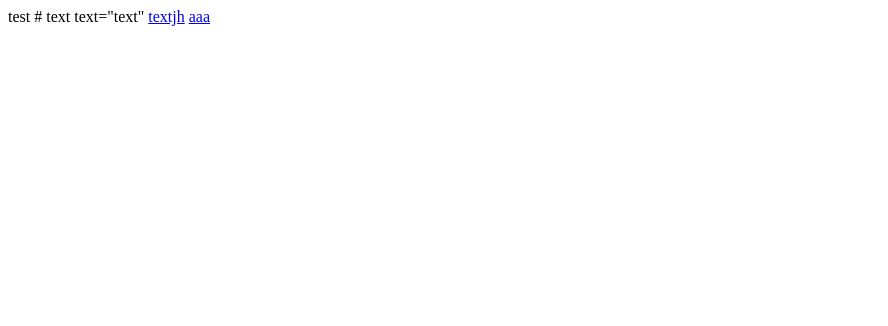
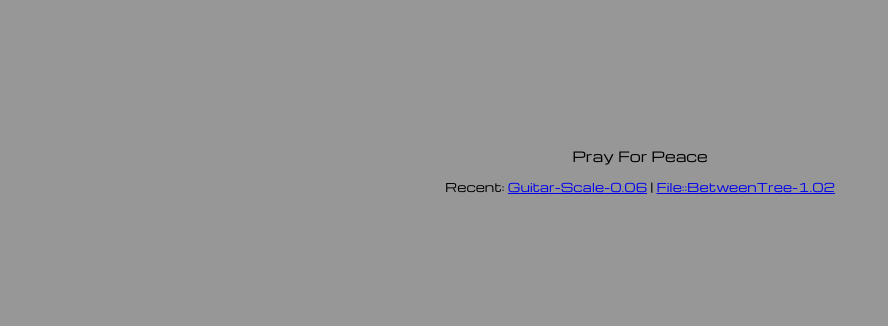
Before and after one commit to dsyrtm/dsyrtm.github.com, a plain HTML site: page index.html in a window 1280 px wide. Shown: the whole page, without its empty margins (0-888 px from the left). Drawn offline with nearby package versions, Linux system fonts and the light colour scheme; a web font is replaced by a local one.

Commit message:
Update index.html

```diff
--- a/index.html
+++ b/index.html
@@ -1,10 +1,107 @@
-test
-# text
-text="text"
-<a href="http://text">textjh</a>
-<a href="sss">aaa</a>
-<html>
 
+<!DOCTYPE HTML PUBLIC "-//W3C//DTD HTML 4.01 Transitional//EN" "http://www.w3.org/TR/html4/loose.dtd">
+<html lang="ja">
+<head>
+<meta http-equiv="Content-Type" content="text/html; charset=utf-8">
+<link href='http://fonts.googleapis.com/css?family=Michroma|Fredoka+One|Days+One|Fjalla+One|Homenaje' rel='stylesheet' type='text/css'>
+<script type="text/javascript" src="http://ajax.googleapis.com/ajax/libs/jquery/1.8.2/jquery.min.js"></script>
+<style>
+body {
+ font-family: 'Michroma' ,serif;
+ font-size: 12px;
+ background-color:#979797;
+}
+h1 {
+ font-size:14px;
+ font-weight: normal;
+}
+.sample{
+ width:100%;
+ height: 300px;
+ margin-bottom:15px;
+}
+#myc {
+ text-align: center;
+}
+</style>
+<!--
+font-family: 'Michroma', sans-serif;
+font-family: 'Fredoka One', cursive;
+font-family: 'Days One', sans-serif;
+font-family: 'Fjalla One', sans-serif;
+font-family: 'Homenaje', sans-serif;
+-->
+<title>SimQL : 2013-05</title>
+<script type="text/javascript">
+$(function() {
+$("#myc").center();
+});
+jQuery.fn.center = function(params) {
 
+            	var options = {
 
+			vertical: true,
+			horizontal: true
+
+		}
+		op = jQuery.extend(options, params);
+
+   return this.each(function(){
+
+		//initializing variables
+		var $self = jQuery(this);
+		//get the dimensions using dimensions plugin
+		var width = $self.width();
+		var height = $self.height();
+		//get the paddings
+		var paddingTop = parseInt($self.css("padding-top"));
+		var paddingBottom = parseInt($self.css("padding-bottom"));
+		//get the borders
+		var borderTop = parseInt($self.css("border-top-width"));
+		var borderBottom = parseInt($self.css("border-bottom-width"));
+		//get the media of padding and borders
+		var mediaBorder = (borderTop+borderBottom)/2;
+		var mediaPadding = (paddingTop+paddingBottom)/2;
+		//get the type of positioning
+		var positionType = $self.parent().css("position");
+		// get the half minus of width and height
+		var halfWidth = (width/2)*(-1);
+		var halfHeight = ((height/2)*(-1))-mediaPadding-mediaBorder;
+		// initializing the css properties
+		var cssProp = {
+			position: 'absolute'
+		};
+
+		if(op.vertical) {
+			cssProp.height = height;
+			cssProp.top = '50%';
+			cssProp.marginTop = halfHeight;
+		}
+		if(op.horizontal) {
+			cssProp.width = width;
+			cssProp.left = '50%';
+			cssProp.marginLeft = halfWidth;
+		}
+		//check the current position
+		if(positionType == 'static') {
+			$self.parent().css("position","relative");
+		}
+		//aplying the css
+		$self.css(cssProp);
+   });
+};
+</script>
+</head>
+<body>
+<div class="sample">
+<div id="myc">
+<h1>Pray For Peace</h1>
+<p>Recent:
+<a href='http://search.cpan.org/~dsyrtm/Guitar-Scale/lib/Guitar/Scale.pm'>Guitar-Scale-0.06</a>
+ | <a href='http://search.cpan.org/~dsyrtm/File-BetweenTree/lib/File/BetweenTree.pm'>File::BetweenTree-1.02</a>
+</p>
+
+</div>
+</div>
+</body>
 </html>
```
